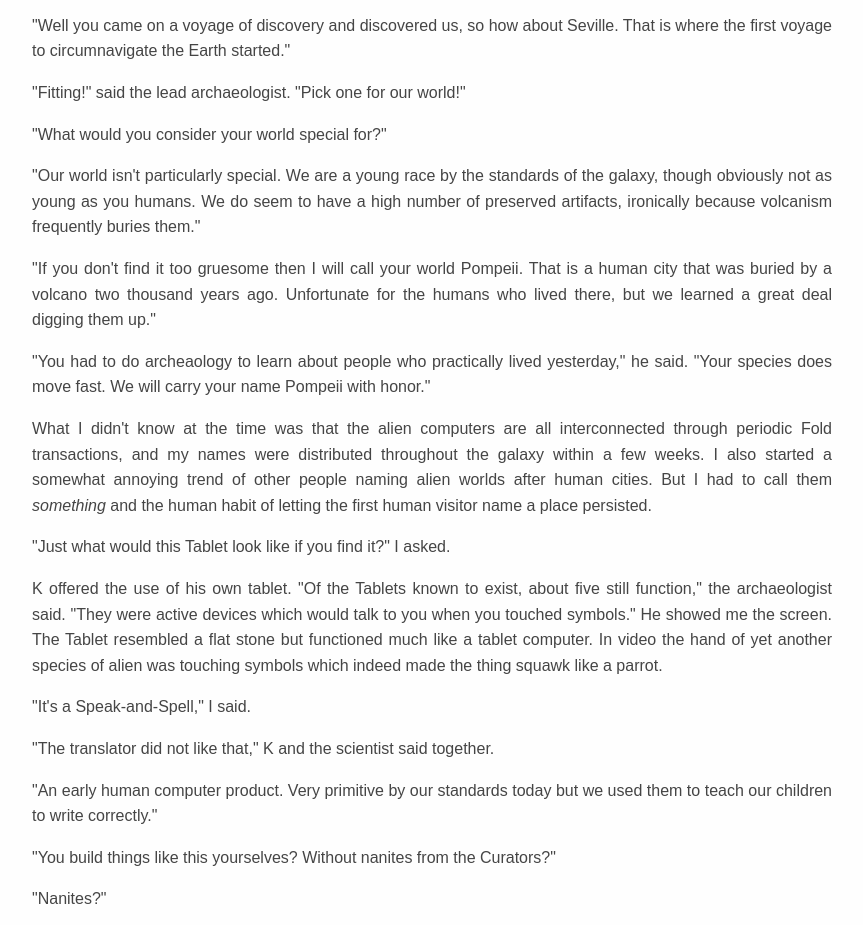
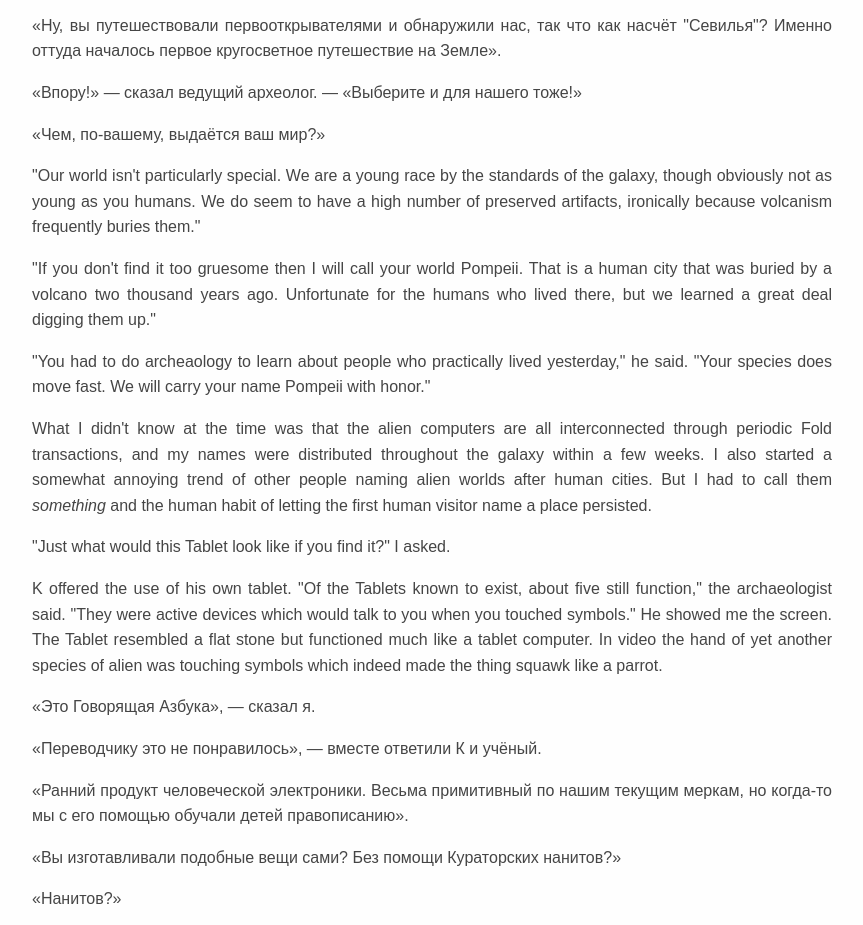
Before and after one commit to Brawlence/Localroger-The-Curators, a plain HTML site: page oc_the_curators_part_3.html in a window 1280 px wide. Shown: the part 915-1840 px from the top of the page, without its empty margins (208-1071 px from the left). Drawn offline with Linux system fonts and the light colour scheme; a web font is replaced by a local one.

Commit message:
Кусь за 3

```diff
--- a/oc_the_curators_part_3.html
+++ b/oc_the_curators_part_3.html
@@ -24,11 +24,11 @@
 
 <p>"Remarkable.  Just remarkable."</p>
 
-<p>"And what are you investigating here?"</p>
+<p>«И что же вы исследуете здесь?»</p>
 
-<p>"Oh, we are fairly certain this is the place where the Curators gave us writing.  The site is well preserved because it was buried by a volcanic eruption <em>screee</em> ago, and we are hoping to find the Tablet.  If it still exists it will be one of about a hundred known to exist in the galaxy."</p>
+<p>"Oh, we are fairly certain this is the place where the Curators gave us writing. Место хорошо сохранилось, потому что было погреблено вулканическим извержением <em>скри-и-и</em> назад, и мы надеемся найти Табличку. Если она всё ещё цела, станет одной из около сотни доказанно существующих в Галактике».</p>
 
-<p>"The translator didn't get the time frame."</p>
+<p>«Переводчик не понял временной интервал».</p>
 
 <p>K consulted a tablet computer.  "Eight hundred thousand of your years," it said.</p>
 
@@ -40,11 +40,11 @@
 
 <p>"Well translators need to be told what to call things in your language.  Apparently nobody has given our world a human name.  What would you call it?"</p>
 
-<p>"Well you came on a voyage of discovery and discovered us, so how about Seville.  That is where the first voyage to circumnavigate the Earth started."</p>
+<p>«Ну, вы путешествовали первооткрывателями и обнаружили нас, так что как насчёт "Севилья"? Именно оттуда началось первое кругосветное путешествие на Земле».</p>
 
-<p>"Fitting!" said the lead archaeologist.  "Pick one for our world!"</p>
+<p>«Впору!» — сказал ведущий археолог. — «Выберите и для нашего тоже!»</p>
 
-<p>"What would you consider your world special for?"</p>
+<p>«Чем, по-вашему, выдаётся ваш мир?»</p>
 
 <p>"Our world isn't particularly special.  We are a young race by the standards of the galaxy, though obviously not as young as you humans.  We do seem to have a high number of preserved artifacts, ironically because volcanism frequently buries them."</p>
 
@@ -58,15 +58,15 @@
 
 <p>K offered the use of his own tablet.  "Of the Tablets known to exist, about five still function," the archaeologist said.  "They were active devices which would talk to you when you touched symbols."  He showed me the screen.  The Tablet resembled a flat stone but functioned much like a tablet computer.  In video the hand of yet another species of alien was touching symbols which indeed made the thing squawk like a parrot.</p>
 
-<p>"It's a Speak-and-Spell," I said.</p>
+<p>«Это Говорящая Азбука», — сказал я.</p>
 
-<p>"The translator did not like that," K and the scientist said together.</p>
+<p>«Переводчику это не понравилось», — вместе ответили К и учёный.</p>
 
-<p>"An early human computer product.  Very primitive by our standards today but we used them to teach our children to write correctly."</p>
+<p>«Ранний продукт человеческой электроники. Весьма примитивный по нашим текущим меркам, но когда-то мы с его помощью обучали детей правописанию».</p>
 
-<p>"You build things like this yourselves?  Without nanites from the Curators?"</p>
+<p>«Вы изготавливали подобные вещи сами? Без помощи Кураторских нанитов?»</p>
 
-<p>"Nanites?"</p>
+<p>«Нанитов?»</p>
 
 <p>"All of our microscopic machines are made by them.  We don't actually know how the Curators originally made them, but we know how to use them and make them make more of their own kind."</p>
 
```
